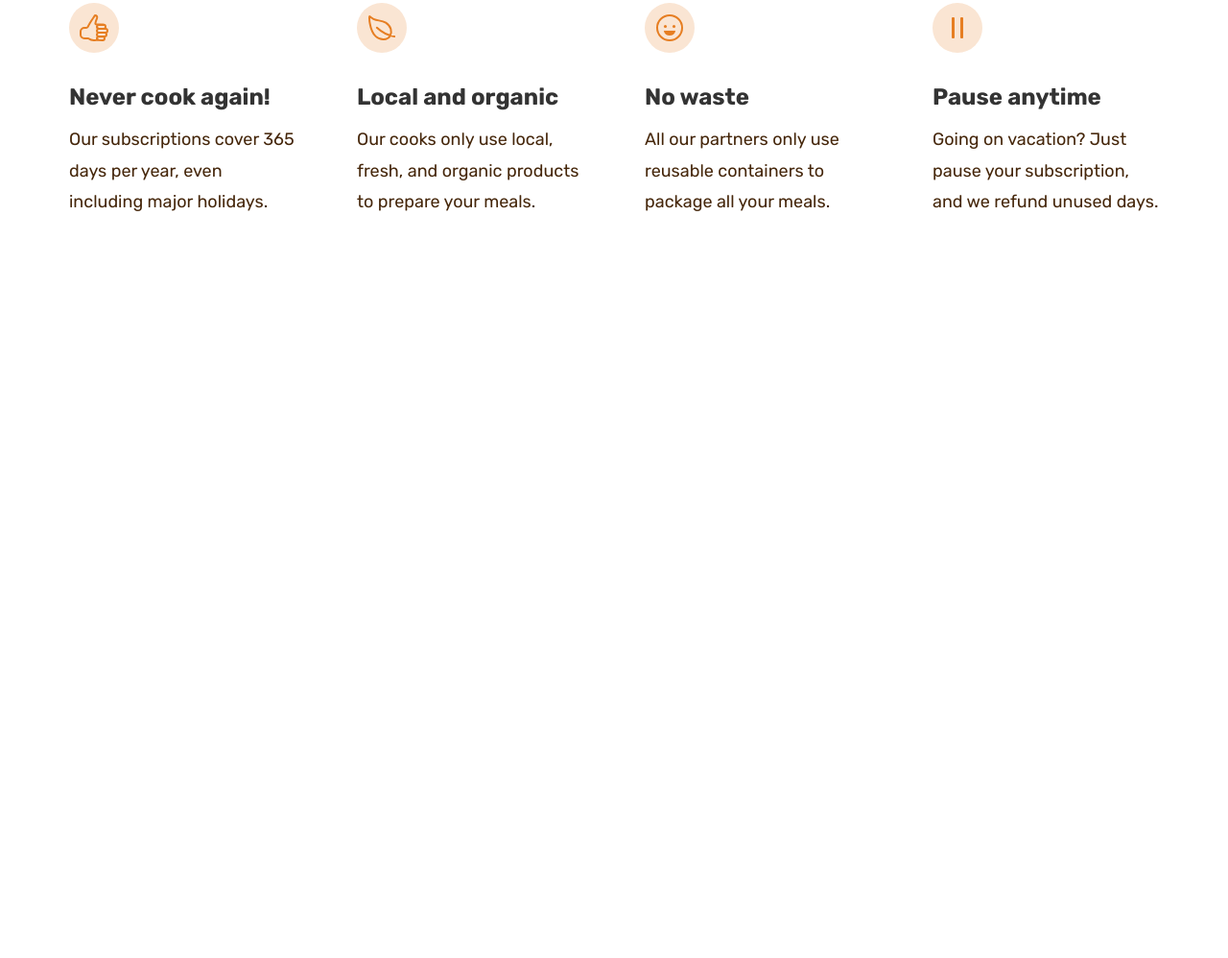
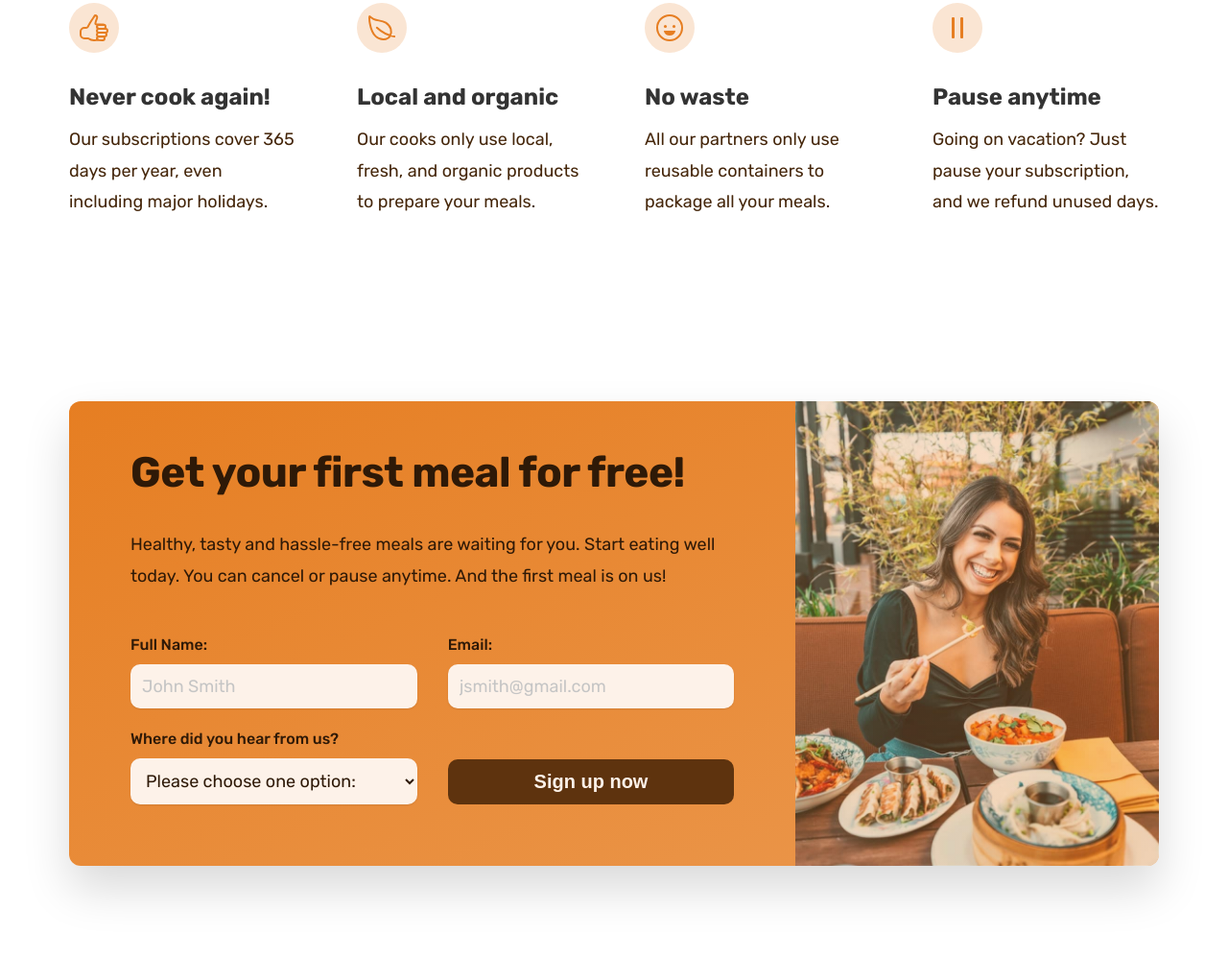
Before and after one commit to ashleighpresley/Omnifood, a plain HTML site: page index.html in a window 1280 px wide. Shown: the part 5638-6636 px from the top of the page at 96% size. Before the commit the page ends 5960 px from the top, so only its background shows below. Drawn offline with nearby package versions, Linux system fonts and the light colour scheme.

Commit message:
Call To Action Section - Sign Up Form

```diff
--- a/css/style.css
+++ b/css/style.css
@@ -23,7 +23,7 @@
 --- COLORS
 
     -BRAND/PRIMARY COLOR: #e67e22
-    -TINTS: #fdf2e9, #fae5d3, #f8d8bd
+    -TINTS: #fdf2e9, #fae5d3, #f8d8bd, #eb984e
     -SHADES: #cf711f
     -ACCENTS:
     -GREY COLOR:
@@ -63,6 +63,19 @@
   margin: 0;
   padding: 0;
   box-sizing: border-box;
+}
+
+*:focus {
+  /* if you don't like the default look of when you click tab and it highlights with button/componenet you are on,
+  you can change the look by selected all the elements with the * selector and the focus psuedo element and
+  resetting the look of the outline, by setting it to outline:none and then whatever you want (like box-shadow, or a different styled outline)*/
+  /* another option:
+  outline: 4px dotted #e67e22;
+  outline-offset: 8px;
+   */
+
+  outline: none;
+  box-shadow: 0 0 0 0.8rem rgba(230, 125, 34, 0.5);
 }
 
 html {
@@ -119,7 +132,8 @@ strong {
 }
 
 .btn:link,
-.btn:visited {
+.btn:visited,
+.btn {
   display: inline-block;
   font-size: 2rem;
   font-weight: 600;
@@ -132,6 +146,10 @@ strong {
   that all the properties will be animated. For this element, the button will transition
   from one color to the next smoothly rather than just jumping from one to the next */
   transition: all 1s;
+
+  /* only neccessary for .btn */
+  cursor: pointer;
+  border: none;
 }
 
 .btn--start:link,
@@ -743,3 +761,98 @@ will get a margin-bottom of 9.6rem*/
   line-height: 1.6;
   text-align: center;
 }
+
+/********************************/
+/* CTA */
+/********************************/
+
+.section-cta {
+  padding: 9.6rem 0;
+}
+
+.cta {
+  display: grid;
+  grid-template-columns: 2fr 1fr;
+  /* you can specify a degree amount or use english words like "to bottom" or "to top left" which will flow from the first color to the second color towards the bottom or the top left */
+  background-image: linear-gradient(to top left, #eb984e, #e67e22);
+  box-shadow: 0 2.4rem 4.8rem rgba(0, 0, 0, 0.15);
+  border-radius: 12px;
+  overflow: hidden;
+}
+
+.cta-text {
+  font-size: 1.8rem;
+  line-height: 1.8;
+  margin-bottom: 4.8rem;
+}
+
+.cta-text-box {
+  padding: 4.8rem 6.4rem 6.4rem 6.4rem;
+  color: #2e1907;
+}
+
+.cta .heading-secondary {
+  color: #2e1907;
+  margin-bottom: 3.2rem;
+}
+
+.cta-img-box {
+  /* in the css file - the one were currently in - that is usally inside of a css/styles foler.
+  So to access images here that are in a different folder, we need to first add ../ to the url to
+  the file to tell the code to go out of the current folder*/
+  background-image: linear-gradient(
+      to right bottom,
+      rgba(235, 151, 78, 0.3),
+      rgba(230, 125, 34, 0.3)
+    ),
+    url("../img/eating.jpg");
+  background-size: cover;
+  background-position: center;
+}
+
+.cta-form {
+  column-gap: 3.2rem;
+  row-gap: 2.4rem;
+}
+
+.cta-form label {
+  display: block;
+  font-size: 1.6rem;
+  font-weight: 500;
+  margin-bottom: 1.2rem;
+}
+
+.cta-form input,
+.cta-form select {
+  width: 100%;
+  padding: 1.2rem;
+  font-size: 1.8rem;
+  /* placeholder text does not automatically have the same font as the rest of the text, if you want it to then you need to add font-family: inherit */
+  font-family: inherit;
+  border: none;
+  background-color: #fdf2e9;
+  border-radius: 10px;
+  box-shadow: 0 1px 2px rgba(0, 0, 0, 0.1);
+  color: inherit;
+}
+
+.cta-form input::placeholder {
+  color: rgb(197, 197, 197);
+}
+
+.btn--form {
+  background-color: #5e330e;
+  color: #fdf2e9;
+  align-self: end;
+  padding: 1.2rem;
+}
+
+.btn--form:hover {
+  background-color: #45260a;
+  color: #fdf2e9;
+}
+
+.cta *:focus {
+  outline: none;
+  box-shadow: 0 0 0 0.8rem rgba(253, 242, 233, 0.5);
+}
--- a/index.html
+++ b/index.html
@@ -548,6 +548,50 @@
           </div>
         </div>
       </section>
+
+            <!-------------------------- CALL TO ACTION -------------------------->
+            <section class="section-cta">
+              <div class="container">
+                <div class="cta">
+                <div class="cta-text-box">
+                  <h2 class="heading-secondary">Get your first meal for free!</h2>
+                  <p class="cta-text">Healthy, tasty and hassle-free meals are waiting for you. Start eating well today. You can cancel or pause anytime. And the first meal is on us!
+                  </p>
+
+                  <form class="cta-form grid grid--2-cols" action="#">
+                    <div>
+                    <label for="full-name">Full Name:</label>
+                    <!-- the required keyword can be added so a user cannot submit a form until all the required input fields are filled out -->
+                    <input id="full-name" type="text" placeholder="John Smith" required/>
+                  </div>
+
+                  <div>
+                    <label for="email">Email:</label>
+                    <input id="email" type="email" placeholder="jsmith@gmail.com" required/>
+                  </div>
+
+                  <div>
+                    <label for="select-where">Where did you hear from us?</label>
+                    <select id="select-where" required>
+                      <!-- for the first value, "Please choose one option", we set the value to an empty string. This is so the user will choose an option, the form won't submit with an option that has an empty value selected. -->
+                      <option value="">Please choose one option:</option>
+                      <option value="friends">Friends and family</option>
+                      <option value="youtube">Youtube Video</option>
+                      <option value="podcast">Podcast</option>
+                      <option value="facebook-ad">Facebook ad</option>
+                      <option value="other">Other</option>
+                    </select>
+                  </div>
+                    <button class="btn btn--form">Sign up now</button>
+                  </form>
+                </div>
+
+                <!-- since this div has no content, it will not be read out to those using a screen reader
+                  However we can fix this by specifying a role of 'img', saying that this div just contains an image, and can
+                describe the image using the "aria-label" tag  -->
+                <div class="cta-img-box" role="img" aria-label="woman enjoying food"></div>
+              </div>
+              </div>
     </main>
   </body>
 </html>
```
